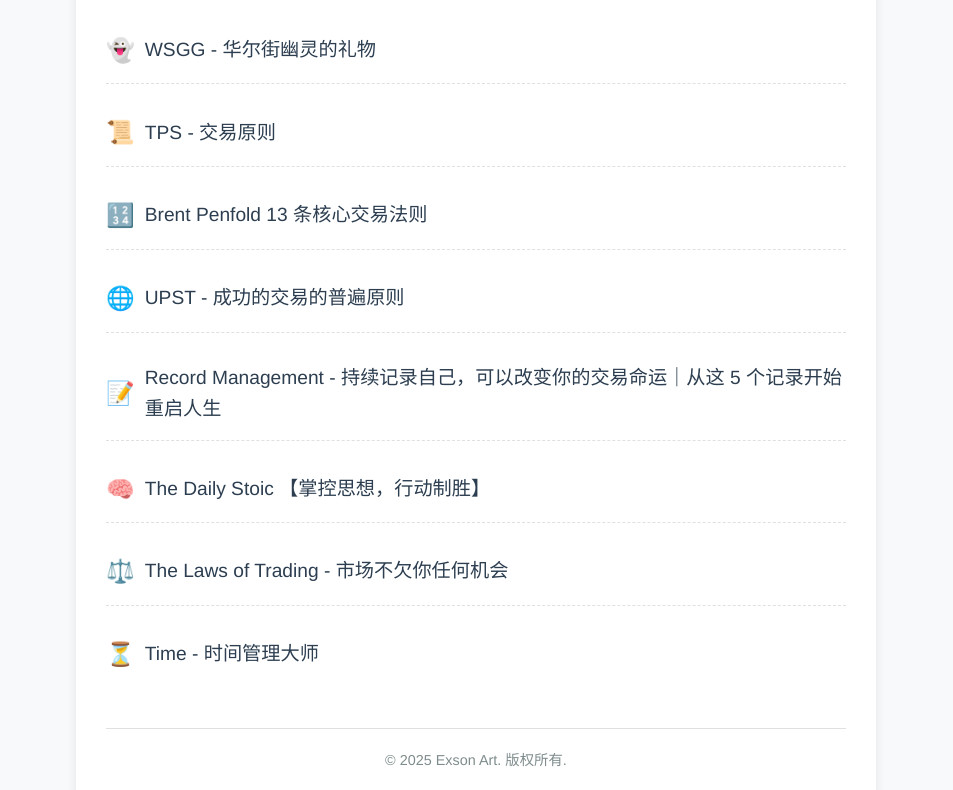
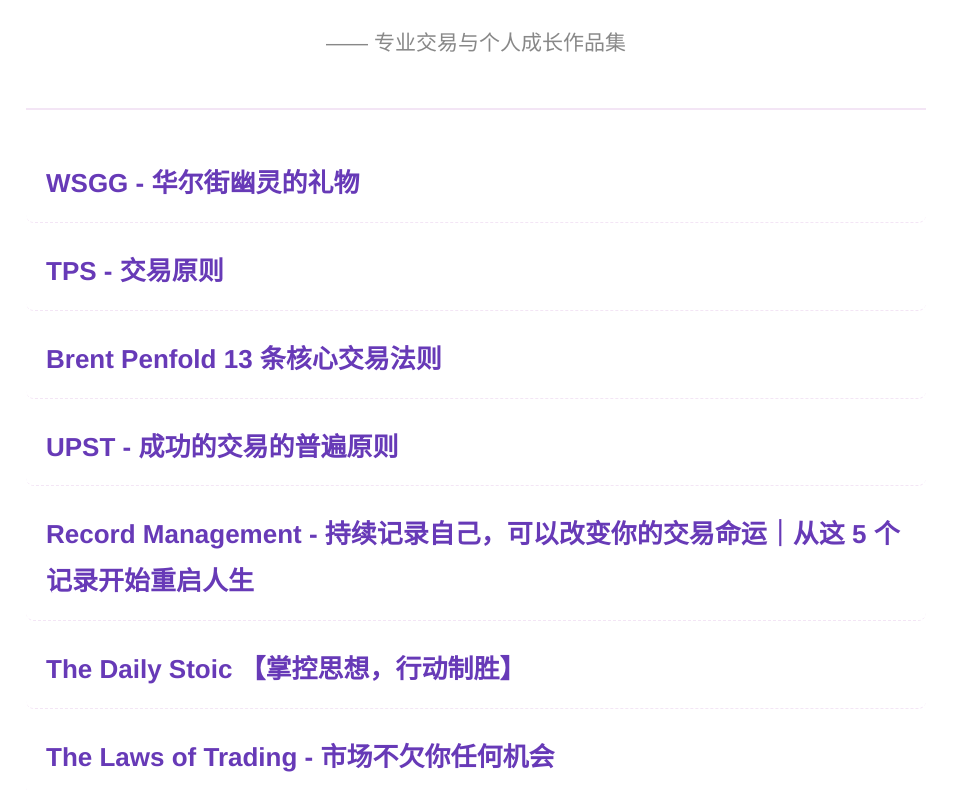
Before and after one commit to exsonwu/home, a plain HTML site: page index.html in a window 1280 px wide. Shown: the part 205-995 px from the top of the page, without its empty margins (164-1117 px from the left). Drawn offline with Linux system fonts and the light colour scheme.

Commit message:
Update index.html

```diff
--- a/index.html
+++ b/index.html
@@ -5,188 +5,118 @@
     <meta name="viewport" content="width=device-width, initial-scale=1.0">
     <title>投资思想与原则 - 作品集 | Exson Art</title>
     <style>
+        /* --- 颜色与字体变量 (紫色、金色、绿色主题) --- */
         :root {
-            --primary-color: #2c3e50;
-            --secondary-color: #3498db;
-            --accent-color: #e74c3c;
-            --text-color: #333;
-            --light-text: #7f8c8d;
-            --bg-color: #f8f9fa;
-            --card-bg: #ffffff;
-            --border-color: #e0e0e0;
-            --shadow: 0 4px 12px rgba(0, 0, 0, 0.08);
-            --hover-shadow: 0 8px 20px rgba(0, 0, 0, 0.12);
-            --transition: all 0.3s ease;
-            --border-radius: 8px;
-        }
+            --color-primary: #673AB7;       /* 深紫色：主色、标题、链接 */
+            --color-accent-gold: #FFC107;   /* 金色：强调色、悬停高亮 */
+            --color-action-green: #4CAF50;  /* 绿色：备用强调 */
 
-        * {
-            box-sizing: border-box;
-            margin: 0;
-            padding: 0;
+            --bg-soft: #fbfaff;             /* 极浅色背景 */
+            --text: #333333;                /* 深色文本 */
+            --muted: #888888;               /* 柔和中灰 */
+            --accent-light: #F3E5F5;        /* 极浅紫色 (用于分隔线和悬停背景) */
+            --font-size-base: 20px;         /* 基础字体 20px */
         }
 
         body {
-            font-family: 'Helvetica Neue', Helvetica, Arial, 'PingFang SC', 'Microsoft YaHei', sans-serif;
-            line-height: 1.6;
-            background-color: var(--bg-color);
-            color: var(--text-color);
-            min-height: 100vh;
+            font-family: 'Helvetica Neue', Helvetica, Arial, sans-serif;
+            line-height: 1.8; /* 调整行高适应 20px 字体 */
+            margin: 0;
+            padding: 0;
+            background-color: var(--bg-soft); /* 柔和主题背景 */
+            color: var(--text);
+            font-size: var(--font-size-base); /* 应用 20px 基础字体 */
         }
 
+        /* 布局容器 */
         .container {
-            max-width: 800px;
+            max-width: 900px; /* 略微放宽宽度 */
             margin: 40px auto;
-            padding: 30px;
-            background-color: var(--card-bg);
-            box-shadow: var(--shadow);
-            border-radius: var(--border-radius);
-            transition: var(--transition);
+            padding: 30px; /* 增加内边距 */
+            background-color: #ffffff;
+            box-shadow: 0 6px 20px rgba(0, 0, 0, 0.08); /* 柔和阴影 */
+            border-radius: 12px;
         }
 
-        .container:hover {
-            box-shadow: var(--hover-shadow);
+        /* 头部样式 */
+        header {
+            text-align: center;
+            padding-bottom: 25px;
+            border-bottom: 2px solid var(--accent-light); /* 浅紫分隔线 */
+            margin-bottom: 35px;
+        }
+        header h1 {
+            font-size: 2.8em; /* 增大标题 */
+            color: var(--color-primary); /* 深紫色标题 */
+            margin-bottom: 8px;
+            font-weight: 700;
+        }
+        header p {
+            font-size: 1.05em;
+            color: var(--muted); /* 柔和中灰 */
         }
 
-        header {
-            text-align: center;
-            padding-bottom: 20px;
-            margin-bottom: 30px;
-            border-bottom: 2px solid var(--border-color);
-            position: relative;
-        }
-
-        header::after {
-            content: "";
-            position: absolute;
-            bottom: -2px;
-            left: 50%;
-            transform: translateX(-50%);
-            width: 100px;
-            height: 3px;
-            background: var(--secondary-color);
-        }
-
-        header h1 {
-            font-size: 2.4em;
-            color: var(--primary-color);
-            margin-bottom: 10px;
-            font-weight: 700;
-        }
-
-        header p {
-            font-size: 1.1em;
-            color: var(--light-text);
-            font-style: italic;
-        }
-
+        /* 作品集列表样式 */
         .portfolio-list {
             list-style: none;
             padding: 0;
         }
-
         .portfolio-item {
-            margin-bottom: 15px;
-            padding: 15px 0;
-            border-bottom: 1px dashed var(--border-color);
-            transition: var(--transition);
+            margin-bottom: 10px; /* 调整列表项间距 */
+            border-bottom: 1px dashed var(--accent-light); /* 浅紫虚线分隔 */
+            transition: background-color 0.3s ease, transform 0.2s ease; /* 添加过渡效果 */
+            border-radius: 8px; /* 悬停背景也带圆角 */
+        }
+        .portfolio-item:last-child {
+            border-bottom: none;
         }
 
+        /* 关键优化：悬停效果 */
         .portfolio-item:hover {
-            transform: translateX(5px);
-        }
-
-        .portfolio-item:last-child {
-            border-bottom: none;
-            margin-bottom: 0;
+            background-color: var(--accent-light); /* 悬停时整个列表项背景变浅紫 */
+            transform: translateY(-2px); /* 悬停时轻微上浮 */
+            box-shadow: 0 4px 15px rgba(0,0,0,0.05); /* 悬停时增加柔和阴影 */
         }
 
         .portfolio-item a {
             text-decoration: none;
-            color: var(--primary-color);
-            font-size: 1.2em;
-            font-weight: 500;
-            transition: var(--transition);
-            display: flex;
-            align-items: center;
-            gap: 10px;
+            color: var(--color-primary); /* 深紫色链接 */
+            font-size: 1.3em; /* 列表项字体突出 */
+            font-weight: 600;
+            transition: color 0.3s ease;
+            display: block;
+            padding: 15px 20px; /* 增加链接的内边距，使点击区域更大，与背景更好融合 */
+        }
+        .portfolio-item a:hover {
+            color: var(--color-accent-gold); /* 悬停时显示金色 */
+            text-decoration: underline;
         }
 
-        .portfolio-item a:hover {
-            color: var(--accent-color);
-        }
-
-        .portfolio-item a::before {
-            font-family: "Segoe UI Emoji", "Apple Color Emoji", sans-serif;
-            font-size: 1.2em;
-        }
-
-        /* 为每个作品添加独特图标 */
-        .wsgg a::before {
-            content: "👻";
-        }
-        .tps a::before {
-            content: "📜";
-        }
-        .bp13 a::before {
-            content: "🔢";
-        }
-        .upst a::before {
-            content: "🌐";
-        }
-        .rm a::before {
-            content: "📝";
-        }
-        .stoic a::before {
-            content: "🧠";
-        }
-        .tl a::before {
-            content: "⚖️";
-        }
-        .time a::before {
-            content: "⏳";
-        }
-
+        /* 脚注样式 */
         footer {
             text-align: center;
-            margin-top: 40px;
+            margin-top: 50px;
             padding-top: 20px;
-            border-top: 1px solid var(--border-color);
-            color: var(--light-text);
+            border-top: 1px solid var(--accent-light);
+            color: var(--muted);
             font-size: 0.9em;
         }
 
-        @media (max-width: 768px) {
+        /* 响应式调整 */
+        @media (max-width: 600px) {
+            body {
+                font-size: 18px; /* 移动端字体略微缩小 */
+            }
             .container {
-                margin: 20px;
-                padding: 20px;
+                margin: 20px 10px;
+                padding: 15px;
             }
-
             header h1 {
-                font-size: 2em;
+                font-size: 2.2em;
             }
-
             .portfolio-item a {
                 font-size: 1.1em;
-            }
-        }
-
-        @media (max-width: 480px) {
-            .container {
-                margin: 10px;
-                padding: 15px;
-            }
-
-            header h1 {
-                font-size: 1.6em;
-            }
-
-            header p {
-                font-size: 1em;
-            }
-
-            .portfolio-item a {
-                font-size: 1em;
+                padding: 12px 15px; /* 移动端调整内边距 */
             }
         }
     </style>
@@ -200,42 +130,42 @@
 
         <main>
             <ul class="portfolio-list">
-                <li class="portfolio-item wsgg">
+                <li class="portfolio-item">
                     <a href="wsggs.html" target="_blank">
                         WSGG - 华尔街幽灵的礼物
                     </a>
                 </li>
-                <li class="portfolio-item tps">
+                <li class="portfolio-item">
                     <a href="tps.html" target="_blank">
                         TPS - 交易原则
                     </a>
                 </li>
-                <li class="portfolio-item bp13">
+                <li class="portfolio-item">
                     <a href="bp13.html" target="_blank">
                         Brent Penfold 13 条核心交易法则
                     </a>
                 </li>
-                <li class="portfolio-item upst">
+                <li class="portfolio-item">
                     <a href="upst.html" target="_blank">
                         UPST - 成功的交易的普遍原则
                     </a>
                 </li>
-                <li class="portfolio-item rm">
+                <li class="portfolio-item">
                     <a href="rm.html" target="_blank">
                         Record Management - 持续记录自己，可以改变你的交易命运｜从这 5 个记录开始重启人生
                     </a>
                 </li>
-                <li class="portfolio-item stoic">
+                <li class="portfolio-item">
                     <a href="stoic.html" target="_blank">
                         The Daily Stoic 【掌控思想，行动制胜】
                     </a>
                 </li>
-                <li class="portfolio-item tl">
+                <li class="portfolio-item">
                     <a href="tl.html" target="_blank">
                         The Laws of Trading - 市场不欠你任何机会
                     </a>
                 </li>
-                <li class="portfolio-item time">
+                <li class="portfolio-item">
                     <a href="time.html" target="_blank">
                         Time - 时间管理大师
                     </a>
```
